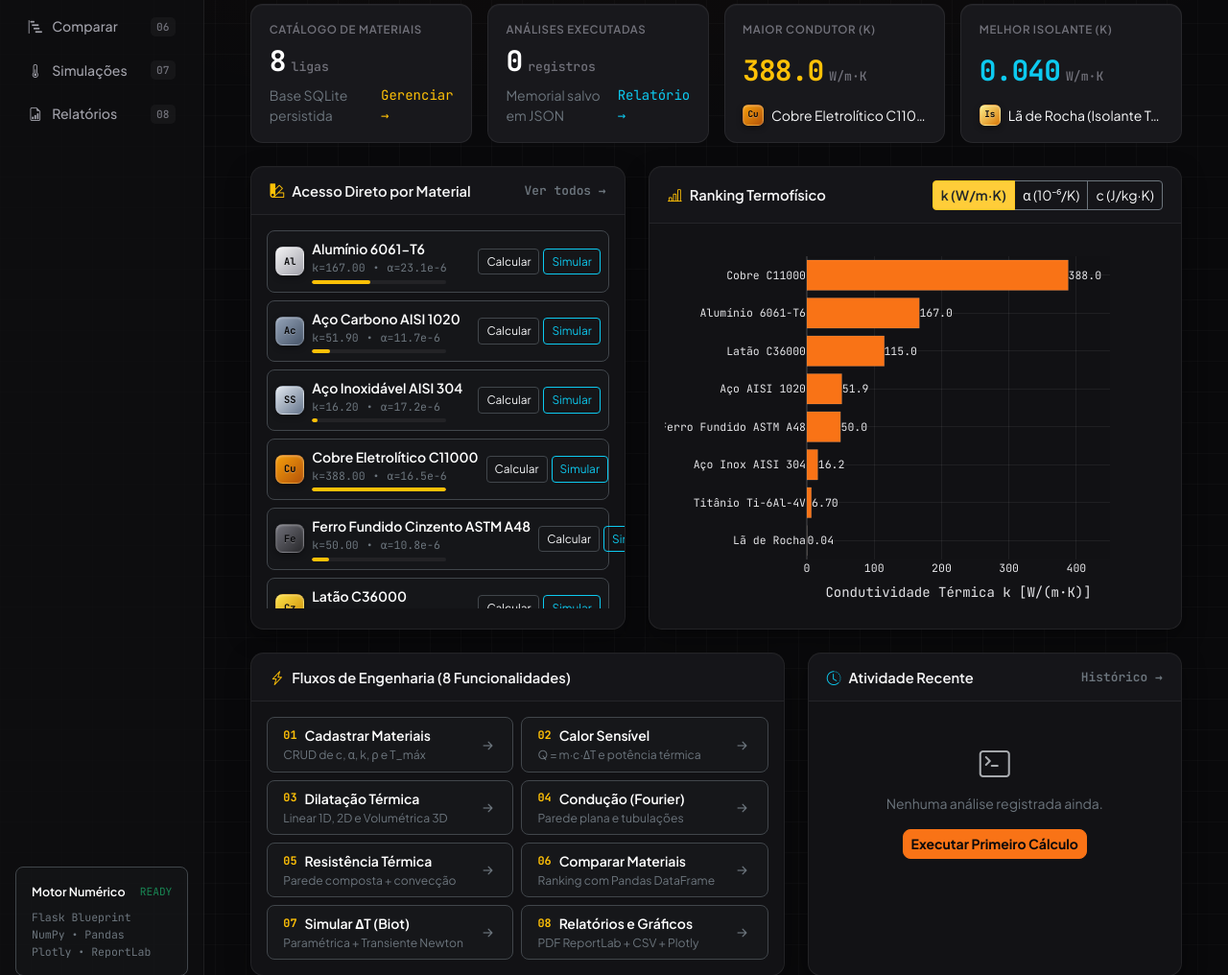
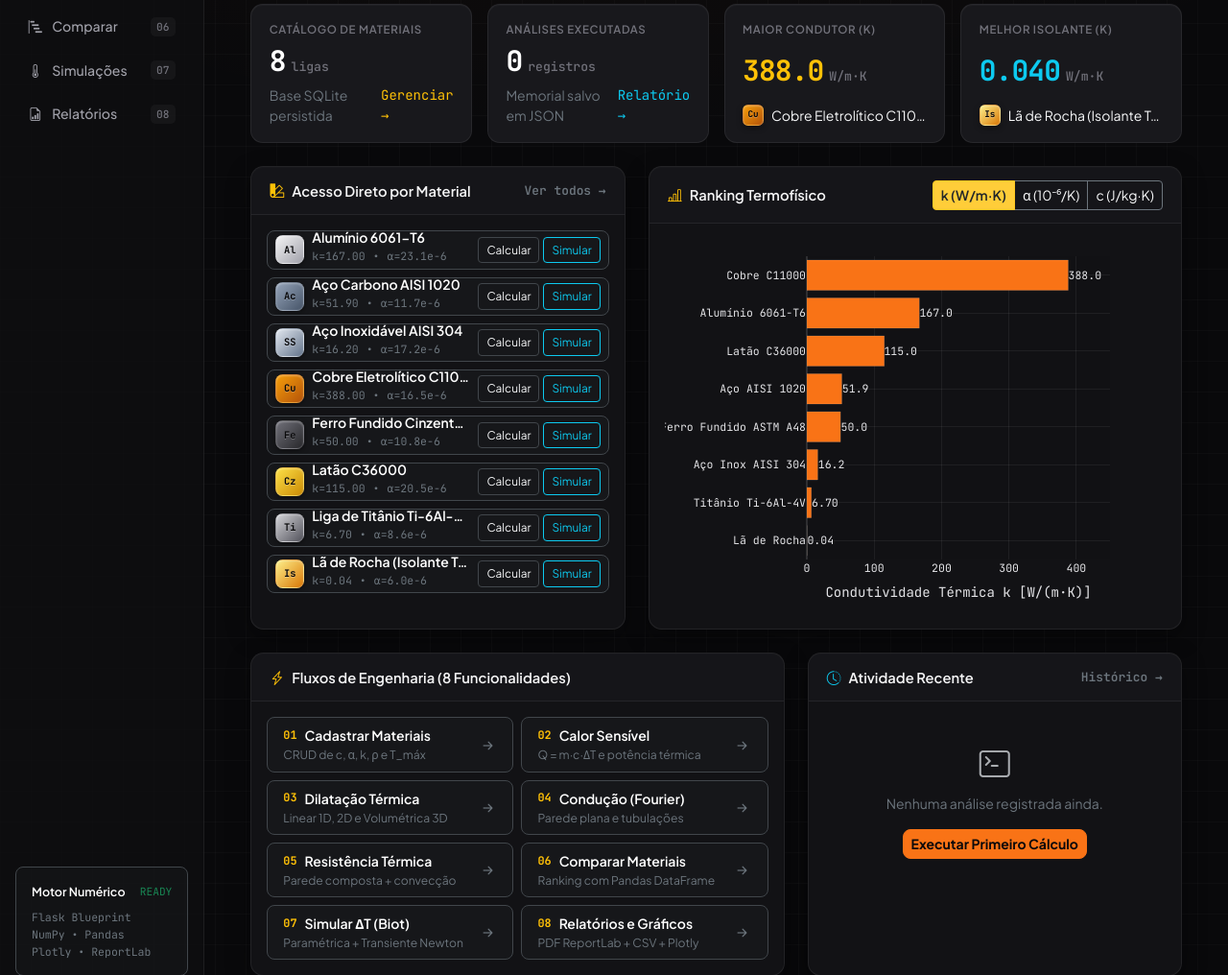
Before and after one commit to SaulloGabriel1803/mechhub-thermolab, a Flask app: page /thermolab/ in a window 1280 px wide. Shown: the part 232-1248 px from the top of the page at 96% size. Run offline with Flask 3, Linux system fonts and the light colour scheme; some libraries are stand-ins or nearby versions.

Commit message:
fix(ui): adiciona min-w-0 e previne overflow nos cards de materiais

```diff
--- a/modules/thermolab/static/thermolab/style.css
+++ b/modules/thermolab/static/thermolab/style.css
@@ -44,6 +44,15 @@ body.thermolab-body {
 .font-mono {
     font-family: "JetBrains Mono", ui-monospace, SFMono-Regular, Menlo, monospace !important;
     font-variant-numeric: tabular-nums;
+}
+
+.min-w-0 {
+    min-width: 0 !important;
+}
+
+.tl-material-row {
+    min-width: 0;
+    overflow: hidden;
 }
 
 /* Topbar de Comando */
@@ -439,6 +448,8 @@ body.thermolab-body {
     display: flex;
     align-items: center;
     gap: 0.6rem;
+    min-width: 0;
+    overflow: hidden;
 }
 
 .cmp-material-card:hover {
--- a/modules/thermolab/templates/thermolab/comparison.html
+++ b/modules/thermolab/templates/thermolab/comparison.html
@@ -23,7 +23,7 @@
                 </div>
             </div>
             <form method="POST" action="{{ url_for('thermolab.comparison') }}">
-                <div class="d-flex flex-column gap-2 mb-3" style="max-height: 290px; overflow-y: auto;">
+                <div class="d-flex flex-column gap-2 mb-3" style="max-height: 290px; overflow-y: auto; overflow-x: hidden;">
                     {% for m in materials %}
                         {% set vis = mat_visual(m.name, m.category) %}
                         <label class="cmp-material-card" for="cmp-mat-{{ m.id }}">
--- a/modules/thermolab/templates/thermolab/dashboard.html
+++ b/modules/thermolab/templates/thermolab/dashboard.html
@@ -104,11 +104,11 @@
                 <span><i class="bi bi-palette2 text-warning me-2"></i>Acesso Direto por Material</span>
                 <a href="{{ url_for('thermolab.materials') }}" class="font-mono small text-secondary text-decoration-none">Ver todos →</a>
             </div>
-            <div class="p-3 d-flex flex-column gap-2" style="max-height: 410px; overflow-y: auto;">
+            <div class="p-3 d-flex flex-column gap-2" style="max-height: 410px; overflow-y: auto; overflow-x: hidden;">
                 {% for m in materials_showcase %}
                     {% set vis = mat_visual(m.name, m.category) %}
                     {% set k_pct = ((m.thermal_conductivity / max_k) * 100) if max_k > 0 else 0 %}
-                    <div class="p-2 rounded-3 border border-secondary-subtle bg-dark bg-opacity-25 d-flex align-items-center justify-content-between gap-2">
+                    <div class="p-2 rounded-3 border border-secondary-subtle bg-dark bg-opacity-25 d-flex align-items-center justify-content-between gap-2 tl-material-row">
                         <div class="d-flex align-items-center gap-2 min-w-0 flex-grow-1">
                             <span class="mat-swatch" style="background: {{ vis.bg }};">{{ vis.code }}</span>
                             <div class="min-w-0 flex-grow-1">
```
Also changed, not shown: public/thermolab/static/thermolab/style.css (+11 -0 lines).
